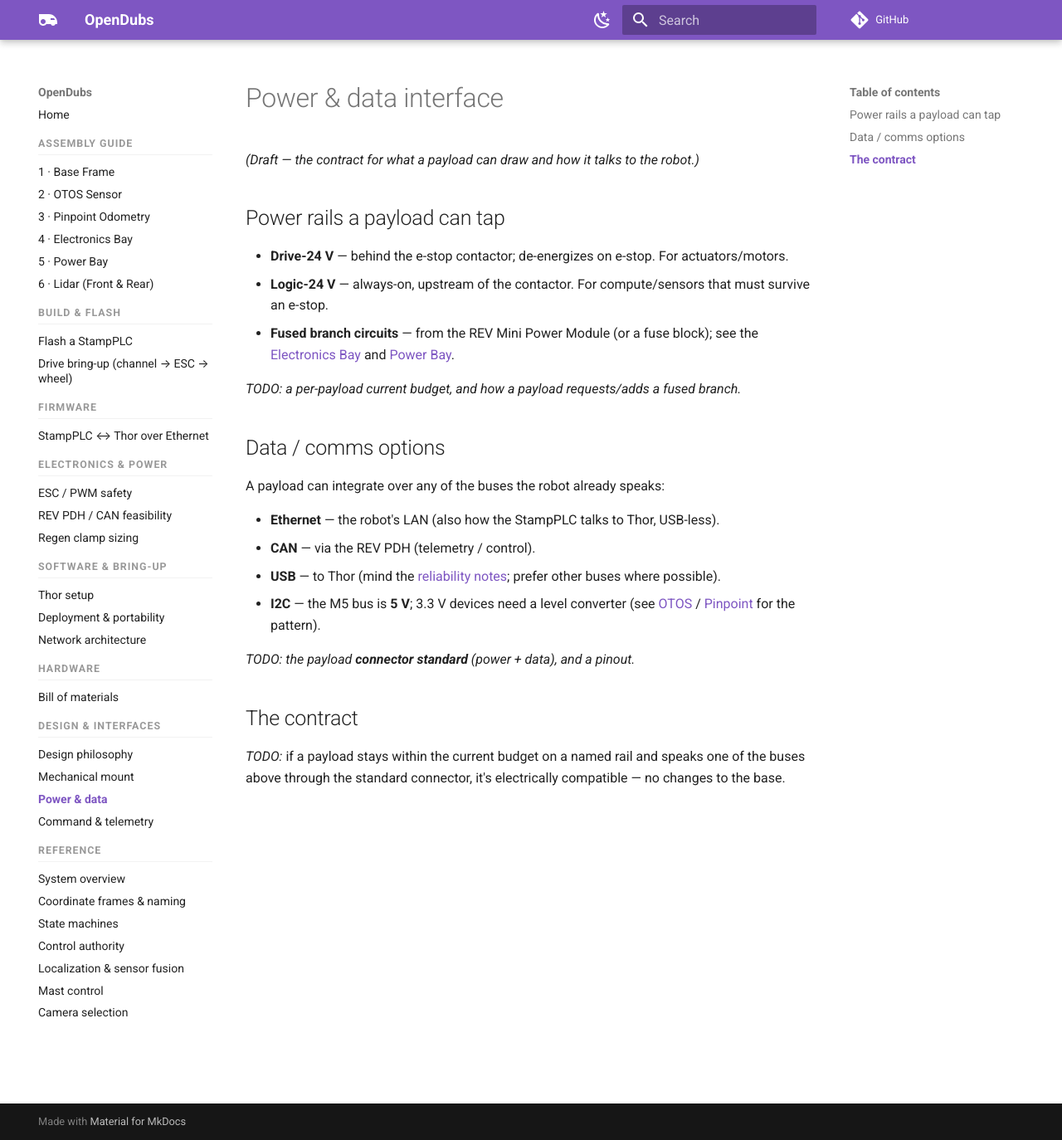
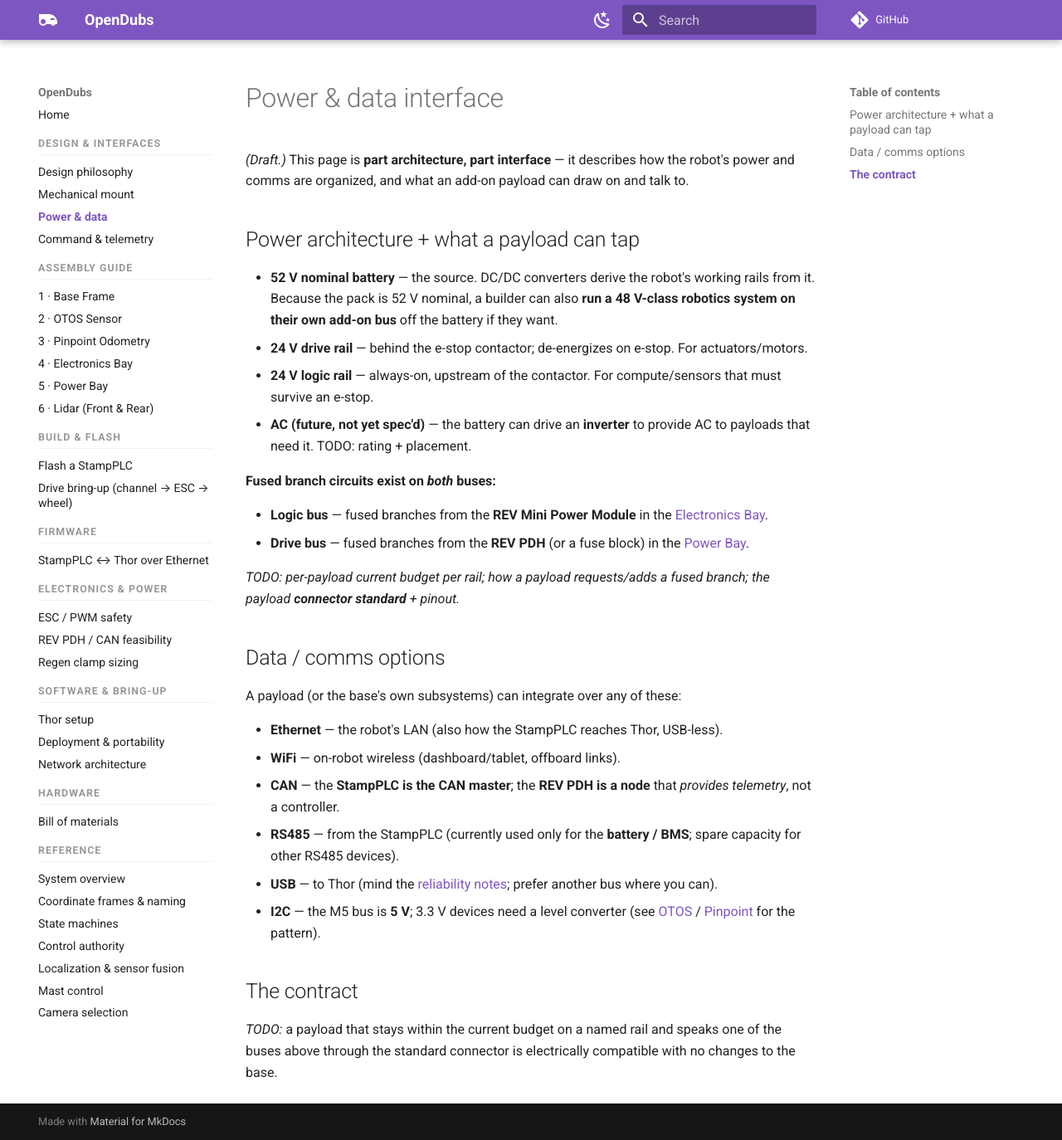
Before and after one commit to UW-Allen-School-Robotics/opendubs, an MkDocs documentation site: the page built from docs/interfaces/power-data.md, in a window 1280 px wide and 1374 px high. Shown: the whole window at 83% size. Built offline with MkDocs 1.6.1 and Material for MkDocs 9.7.7, drawn with Linux system fonts in a browser that asks for light colours; comment, search, counter and statistics services are not loaded.

Commit message:
docs: tighten design philosophy + fix power/data facts; move interfaces up front
- design-philosophy: SO-101 is ~$300 (not ~$100); drop the "order of
  magnitude / doesn't compete on price" framing — state the relationship
  plainly (a different piece of the stack; complements LeRobot, doesn't
  compete). Reword the salesy positioning paragraph.
- mechanical-mount: reword the awkward opening sentence.
- power-data: corrected — 52 V nominal battery (enables a user 48 V add-on
  bus; can drive an inverter for AC, TBD); fused branches exist on BOTH the
  logic bus (Mini Power Module) and the drive bus (REV PDH); StampPLC is the
  CAN master and the PDH is a data node (not a controller); added WiFi and
  RS485 (StampPLC, currently BMS-only) to the comms options.
- nav: moved "Design & Interfaces" ahead of the Assembly Guide so the
  philosophy/interfaces read as the foundation of the build docs.

Co-Authored-By: Claude Opus 4.8 <noreply@anthropic.com>

```diff
--- a/docs/interfaces/power-data.md
+++ b/docs/interfaces/power-data.md
@@ -1,32 +1,46 @@
 # Power & data interface
 
-*(Draft — the contract for what a payload can draw and how it talks to the robot.)*
+*(Draft.)* This page is **part architecture, part interface** — it describes how the robot's
+power and comms are organized, and what an add-on payload can draw on and talk to.
 
-## Power rails a payload can tap
+## Power architecture + what a payload can tap
 
-- **Drive-24 V** — behind the e-stop contactor; de-energizes on e-stop. For actuators/motors.
-- **Logic-24 V** — always-on, upstream of the contactor. For compute/sensors that must survive
-  an e-stop.
-- **Fused branch circuits** — from the REV Mini Power Module (or a fuse block); see the
-  [Electronics Bay](../build/electronics-bay.md) and [Power Bay](../build/power-bay.md).
+- **52 V nominal battery** — the source. DC/DC converters derive the robot's working rails from
+  it. Because the pack is 52 V nominal, a builder can also **run a 48 V-class robotics system on
+  their own add-on bus** off the battery if they want.
+- **24 V drive rail** — behind the e-stop contactor; de-energizes on e-stop. For actuators/motors.
+- **24 V logic rail** — always-on, upstream of the contactor. For compute/sensors that must
+  survive an e-stop.
+- **AC (future, not yet spec'd)** — the battery can drive an **inverter** to provide AC to
+  payloads that need it. TODO: rating + placement.
 
-*TODO: a per-payload current budget, and how a payload requests/adds a fused branch.*
+**Fused branch circuits exist on *both* buses:**
+
+- **Logic bus** — fused branches from the **REV Mini Power Module** in the
+  [Electronics Bay](../build/electronics-bay.md).
+- **Drive bus** — fused branches from the **REV PDH** (or a fuse block) in the
+  [Power Bay](../build/power-bay.md).
+
+*TODO: per-payload current budget per rail; how a payload requests/adds a fused branch; the
+payload **connector standard** + pinout.*
 
 ## Data / comms options
 
-A payload can integrate over any of the buses the robot already speaks:
+A payload (or the base's own subsystems) can integrate over any of these:
 
-- **Ethernet** — the robot's LAN (also how the StampPLC talks to Thor, USB-less).
-- **CAN** — via the REV PDH (telemetry / control).
-- **USB** — to Thor (mind the [reliability notes](../build/lidar.md); prefer other buses where
-  possible).
+- **Ethernet** — the robot's LAN (also how the StampPLC reaches Thor, USB-less).
+- **WiFi** — on-robot wireless (dashboard/tablet, offboard links).
+- **CAN** — the **StampPLC is the CAN master**; the **REV PDH is a node** that *provides
+  telemetry*, not a controller.
+- **RS485** — from the StampPLC (currently used only for the **battery / BMS**; spare capacity
+  for other RS485 devices).
+- **USB** — to Thor (mind the [reliability notes](../build/lidar.md); prefer another bus where
+  you can).
 - **I2C** — the M5 bus is **5 V**; 3.3 V devices need a level converter (see
   [OTOS](../build/otos.md) / [Pinpoint](../build/pinpoint.md) for the pattern).
 
-*TODO: the payload **connector standard** (power + data), and a pinout.*
-
 ## The contract
 
-*TODO:* if a payload stays within the current budget on a named rail and speaks one of the
-buses above through the standard connector, it's electrically compatible — no changes to the
+*TODO:* a payload that stays within the current budget on a named rail and speaks one of the
+buses above through the standard connector is electrically compatible with no changes to the
 base.
--- a/mkdocs.yml
+++ b/mkdocs.yml
@@ -48,6 +48,11 @@ markdown_extensions:
 
 nav:
   - Home: index.md
+  - Design & Interfaces:
+      - Design philosophy: design-philosophy.md
+      - Mechanical mount: interfaces/mechanical-mount.md
+      - Power & data: interfaces/power-data.md
+      - Command & telemetry: interfaces/command-telemetry.md
   - Assembly Guide:
       - 1 · Base Frame: build/base-frame.md
       - 2 · OTOS Sensor: build/otos.md
@@ -70,11 +75,6 @@ nav:
       - Network architecture: network-architecture.md
   - Hardware:
       - Bill of materials: hardware-bom.md
-  - Design & Interfaces:
-      - Design philosophy: design-philosophy.md
-      - Mechanical mount: interfaces/mechanical-mount.md
-      - Power & data: interfaces/power-data.md
-      - Command & telemetry: interfaces/command-telemetry.md
   - Reference:
       - System overview: system-overview.md
       - Coordinate frames & naming: naming-frames.md
```
Also changed, not shown: docs/design-philosophy.md (+9 -9 lines), docs/interfaces/mechanical-mount.md (+4 -4 lines).
